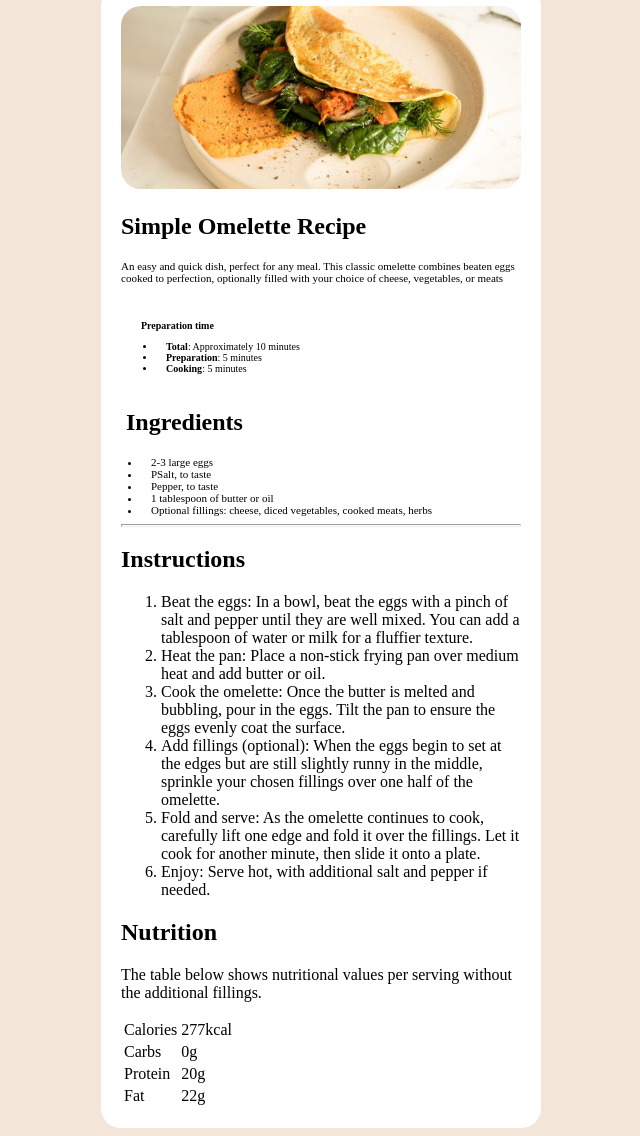
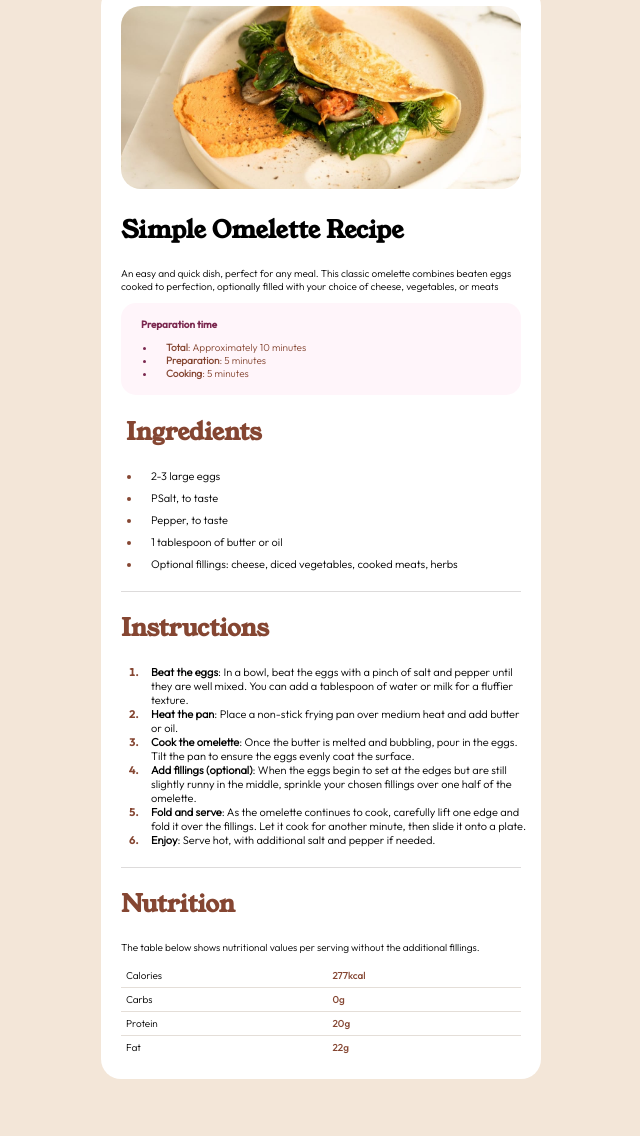
Before and after one commit to jm989/recipe-page-, a plain HTML site: page index.html in a window 1280 px wide. Shown: the part 22-1158 px from the top of the page, without its empty margins (319-959 px from the left). After the commit the page ends 1109 px from the top, so only its background shows below. Drawn offline with Linux system fonts and the light colour scheme.

Commit message:
Finished

```diff
--- a/index.css
+++ b/index.css
@@ -1,6 +1,21 @@
+@font-face {
+    font-family: "Outfit";
+    src: url('./assets/fonts/outfit/static/Outfit-Medium.ttf');
+}
+@font-face {
+    font-family: 'Young-Serif';
+    src: url('./assets/fonts/young-serif/YoungSerif-Regular.ttf');
+}
+@font-face {
+    font-family: 'Outfit-Light';
+    src: url('./assets/fonts/outfit/static/Outfit-Light.ttf');
+}
+@font-face {
+    font-family: 'Outfit-Bold';
+    src: url('./assets/fonts/outfit/static/Outfit-Bold.ttf');
+}
 body {
     background-color: hsl(30, 54%, 90%);
-
     display: flex;
     justify-content: center;
     align-items: center;
@@ -9,9 +24,6 @@ img {
     width: 100%;
     height: auto;
     border-radius: 20px;
-}
-.image {
-
 }
 .container {
     width: 400px;
@@ -25,17 +37,24 @@ img {
 }
 .recipe-title h2{
     text-align: left;
+    font-family: 'Young-Serif';
 }
 .recipe-title p{
-    font-size: 11px;
+    font-size: 10px;
+    font-family: 'Outfit-Light';
 }
 .preparation-time {
     padding: 15px;
     text-align: left;
+    background-color: hsl(330, 100%, 98%);
+    border-radius: 15px;
 }
 .preparation-time h3 {
     font-size: 10px;
     margin-left: 5px;
+    font-family: 'Outfit';
+    margin-top: 0;
+    color: hsl(332, 51%, 32%);
 }
 .preparation-time ul {
     padding: 0;
@@ -45,10 +64,17 @@ img {
 .preparation-time li {
     font-size: 10px;
     margin-left: 20px;
+    color: hsl(14, 45%, 36%);
+}
+.preparation-time li::marker {
+    color: hsl(332, 51%, 32%);
 }
 .preparation-time li span {
     position: relative;
     left: 10px;
+}
+.ingredients-list li {
+    margin-bottom: 8px;
 }
 .ingredients-list {
     text-align: left;
@@ -57,14 +83,86 @@ img {
     position: relative;
     left: 10px;
 }
+.ingredients-list li::marker {
+    color: hsl(14, 45%, 36%);
+}
 .ingredients-list h2 {
     margin-left: 5px;
+    font-family: 'Young-Serif';
+    color: hsl(14, 45%, 36%);
 }
 .ingredients-list ul {
     padding-left: 20px;
     margin: 0;
     font-size: 11px;
+    margin-bottom: 20px;
 }
-hr {
-    height: 1px;
+
+li {
+    font-family: 'Outfit-Light';
 }
+
+.hr {
+    height: 0.5px;
+    background: #dddbdb;
+}
+.cooking-instructions {
+    text-align: left;
+    margin-bottom: 20px;
+}
+.cooking-instructions h2 {
+    font-family: 'Young-Serif';
+    color: hsl(14, 45%, 36%);
+
+}
+.cooking-instructions li::marker {
+    color: hsl(14, 45%, 36%);
+    font-family: 'Outfit-Bold';
+}
+.cooking-instructions li span {
+    position: relative;
+    left: 10px;
+}
+.cooking-instructions li b {
+
+}
+.cooking-instructions li {
+    font-weight: 100;
+    font-size: 11px;
+}
+.cooking-instructions ol {
+    margin: 0;
+    padding-left: 20px;
+}
+.nutrition-info h2 {
+    font-family: 'Young-Serif';
+    color: hsl(14, 45%, 36%);
+}
+.nutrition-info p {
+    font-family: 'Outfit-Light';
+    font-size: 10px;
+}
+table {
+    font-size: 10px;
+    border-collapse: collapse;
+    width: 100%;
+}
+#category {
+    font-family: 'Outfit-Light';
+    text-align: left;
+}
+td {
+    padding: 5px;
+}
+tr {
+    border-bottom: 0.5px solid hsl(30, 18%, 87%);
+}
+#value {
+    font-family: 'Outfit';
+    color: hsl(14, 45%, 36%);
+    position: relative;
+
+}
+tr:last-child {
+    border-bottom: none;
+}
--- a/index.html
+++ b/index.html
@@ -1,30 +1,45 @@
 <!DOCTYPE html>
 <html lang="en">
-<head>
-  <meta charset="UTF-8">
-  <meta name="viewport" content="width=device-width, initial-scale=1.0"> <!-- displays site properly based on user's device -->
+  <head>
+    <meta charset="UTF-8" />
+    <meta name="viewport" content="width=device-width, initial-scale=1.0" />
+    <!-- displays site properly based on user's device -->
 
-  <link rel="icon" type="image/png" sizes="32x32" href="./assets/images/favicon-32x32.png">
+    <link
+      rel="icon"
+      type="image/png"
+      sizes="32x32"
+      href="./assets/images/favicon-32x32.png"
+    />
 
-  <title>Frontend Mentor | Recipe page</title>
-  <link rel="stylesheet" href="./index.css">
-</head>
-<body>
+    <title>Frontend Mentor | Recipe page</title>
+    <link rel="stylesheet" href="./index.css" />
+  </head>
+  <body>
     <div class="container">
       <div class="image">
-        <img src="./assets/images/image-omelette.jpeg" alt="omlette">
+        <img src="./assets/images/image-omelette.jpeg" alt="omlette" />
       </div>
       <div class="recipe-title">
         <h2>Simple Omelette Recipe</h2>
-        <p>An easy and quick dish, perfect for any meal. This classic omelette combines beaten eggs cooked
-          to perfection, optionally filled with your choice of cheese, vegetables, or meats</p>
+        <p>
+          An easy and quick dish, perfect for any meal. This classic omelette
+          combines beaten eggs cooked to perfection, optionally filled with your
+          choice of cheese, vegetables, or meats
+        </p>
       </div>
       <div class="preparation-time">
         <h3>Preparation time</h3>
         <ul>
-          <li><span><b>Total</b>: Approximately 10 minutes</span></li>
-          <li><span><b>Preparation</b>: 5 minutes</span></li>
-          <li><span><b>Cooking</b>: 5 minutes</span></li>
+          <li>
+            <span><b>Total</b>: Approximately 10 minutes</span>
+          </li>
+          <li>
+            <span><b>Preparation</b>: 5 minutes</span>
+          </li>
+          <li>
+            <span><b>Cooking</b>: 5 minutes</span>
+          </li>
         </ul>
       </div>
       <div class="ingredients-list">
@@ -34,47 +49,73 @@
           <li><span>PSalt, to taste</span></li>
           <li><span>Pepper, to taste</span></li>
           <li><span>1 tablespoon of butter or oil</span></li>
-          <li><span>Optional fillings: cheese, diced vegetables, cooked meats, herbs</span></li>
+          <li>
+            <span
+              >Optional fillings: cheese, diced vegetables, cooked meats,
+              herbs</span>
+          </li>
         </ul>
       </div>
-      <hr>
+      <div>
+        <div class="hr" />
+      </div>
       <div class="cooking-instructions">
         <h2>Instructions</h2>
         <ol>
-          <li>Beat the eggs: In a bowl, beat the eggs with a pinch of salt and pepper until they are well mixed.
-            You can add a tablespoon of water or milk for a fluffier texture.</li>
-          <li>Heat the pan: Place a non-stick frying pan over medium heat and add butter or oil.</li>
-          <li>Cook the omelette: Once the butter is melted and bubbling, pour in the eggs. Tilt the pan to ensure
-            the eggs evenly coat the surface.</li>
-            <li>Add fillings (optional): When the eggs begin to set at the edges but are still slightly runny in the
-              middle, sprinkle your chosen fillings over one half of the omelette.</li>
-            <li>Fold and serve: As the omelette continues to cook, carefully lift one edge and fold it over the
-              fillings. Let it cook for another minute, then slide it onto a plate.</li>
-            <li>Enjoy: Serve hot, with additional salt and pepper if needed.</li>
+          <li>
+            <span><b>Beat the eggs</b>: In a bowl, beat the eggs with a pinch of salt and
+            pepper until they are well mixed. You can add a tablespoon of water
+            or milk for a fluffier texture.</span>
+          </li>
+          <li>
+            <span><b>Heat the pan</b>: Place a non-stick frying pan over medium heat and add
+            butter or oil.</span>
+          </li>
+          <li>
+            <span><b>Cook the omelette</b>: Once the butter is melted and bubbling, pour in
+            the eggs. Tilt the pan to ensure the eggs evenly coat the surface.</span>
+          </li>
+          <li>
+            <span><b>Add fillings (optional)</b>: When the eggs begin to set at the edges but
+            are still slightly runny in the middle, sprinkle your chosen
+            fillings over one half of the omelette.</span>
+          </li>
+          <li>
+            <span><b>Fold and serve</b>: As the omelette continues to cook, carefully lift
+            one edge and fold it over the fillings. Let it cook for another
+            minute, then slide it onto a plate.</span>
+          </li>
+          <li><span><b>Enjoy</b>: Serve hot, with additional salt and pepper if needed.</li></span>
         </ol>
+      </div>
+      <div>
+        <div class="hr" />
       </div>
       <div class="nutrition-info">
         <h2>Nutrition</h2>
-        <p>The table below shows nutritional values per serving without the additional fillings.</p>
+        <p>
+          The table below shows nutritional values per serving without the
+          additional fillings.
+        </p>
         <table>
           <tr>
-            <td>Calories</td>
-            <td>277kcal</td>
+            <td id="category">Calories</td>
+            <td id="value">277kcal</td>
           </tr>
           <tr>
-            <td>Carbs</td>
-            <td>0g</td>
+            <td id="category">Carbs</td>
+            <td id="value">0g</td>
           </tr>
           <tr>
-            <td>Protein</td>
-            <td>20g</td>
+            <td id="category">Protein</td>
+            <td id="value">20g</td>
           </tr>
           <tr>
-            <td>Fat</td>
-            <td>22g</td>
+            <td id="category">Fat</td>
+            <td id="value">22g</td>
           </tr>
         </table>
       </div>
     </div>
-</body>
+  </body>
 </html>
```
Also changed, not shown: 1 other file.
